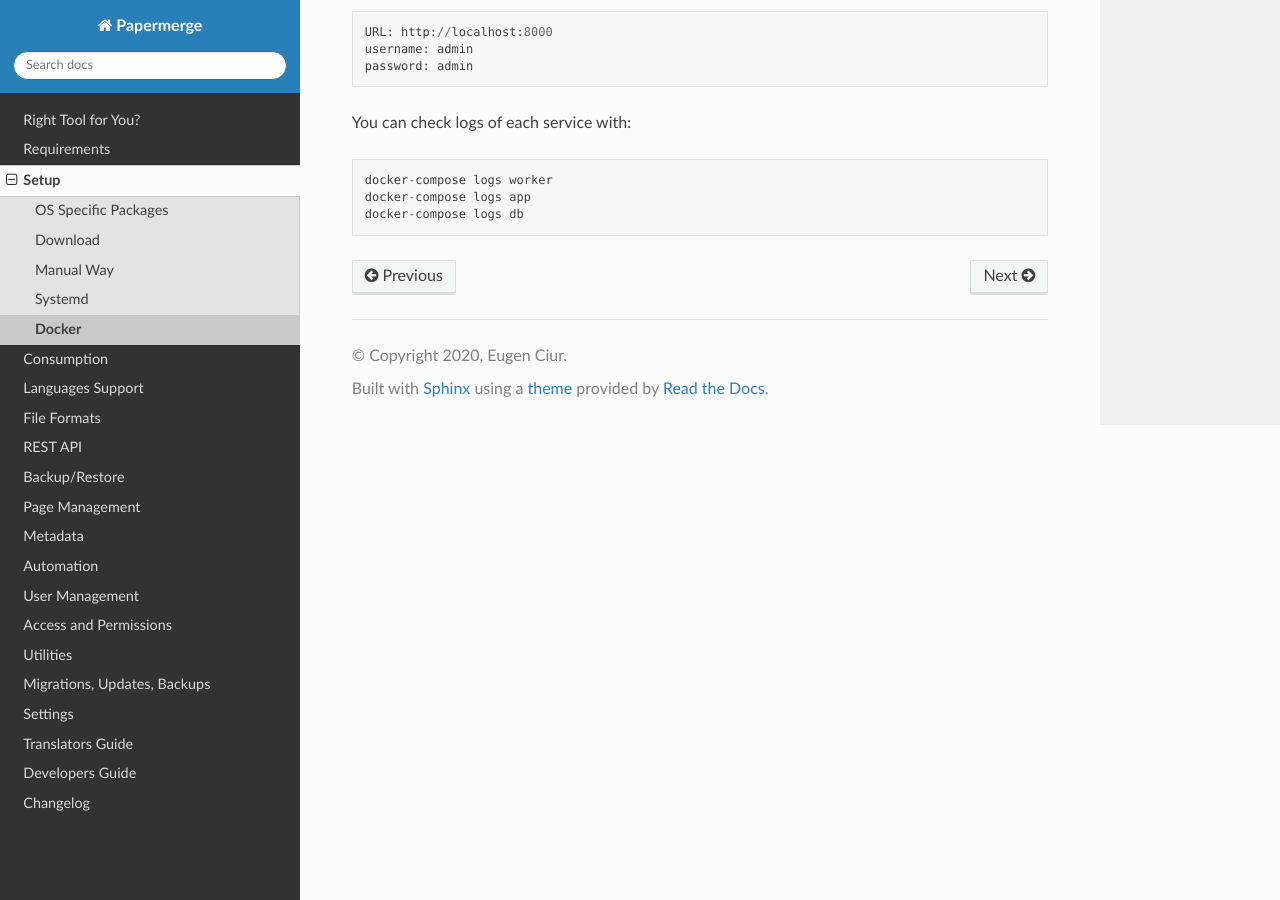
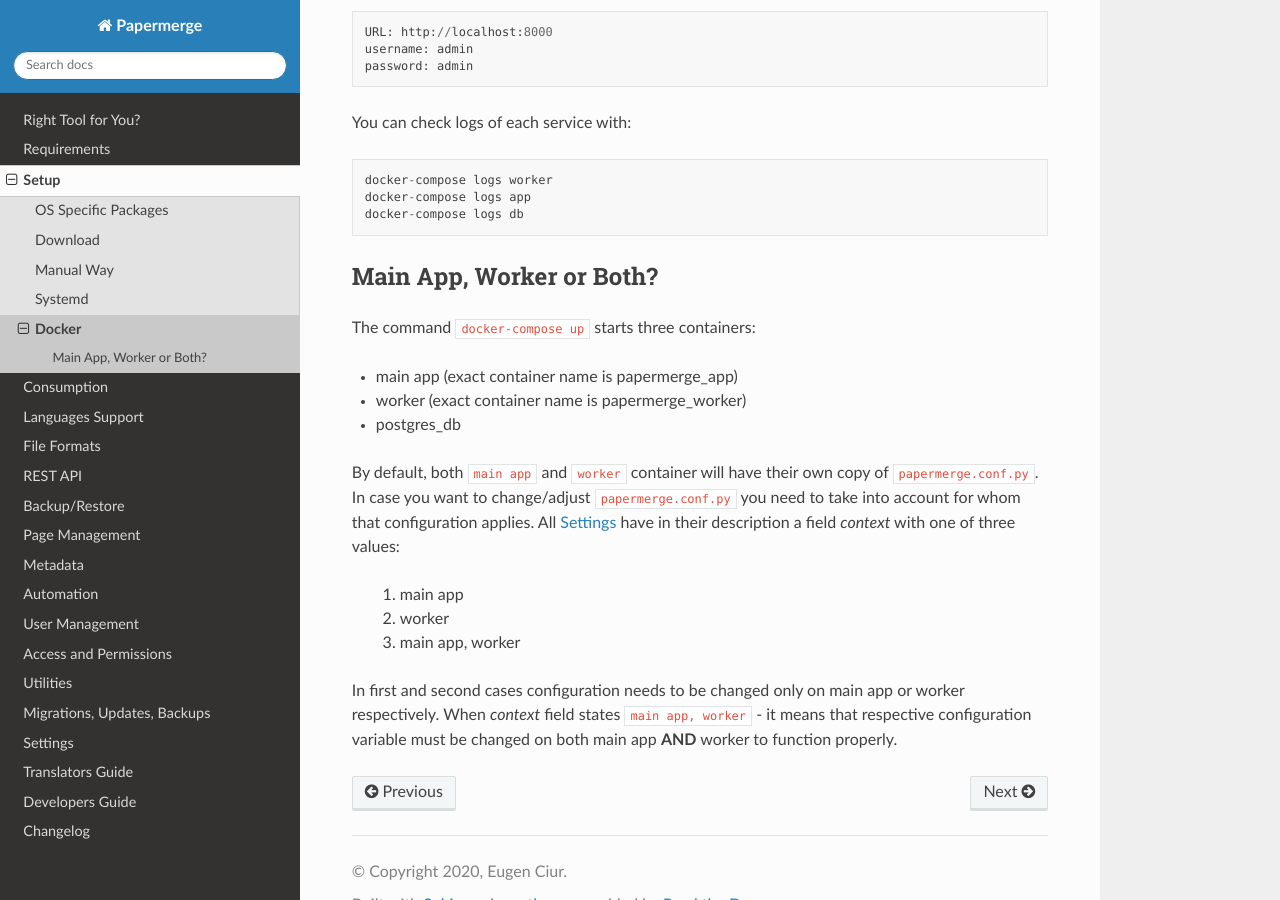
Before and after one commit to ciur/papermerge, a Sphinx documentation site: the page built from docs/source/setup/docker.rst, in a window 1280 px wide and 900 px high, scrolled down 706 px. Built offline with Sphinx 7.4.7 and the Read the Docs theme 2.0.0, drawn with Linux system fonts in a browser that asks for light colours.

Commit message:
Docker setup now mentions configurations settings field

```diff
--- a/docs/source/settings.rst
+++ b/docs/source/settings.rst
@@ -1,3 +1,5 @@
+.. _settings:
+
 Settings
 =========
 
--- a/docs/source/setup/docker.rst
+++ b/docs/source/setup/docker.rst
@@ -33,3 +33,27 @@
     docker-compose logs worker
     docker-compose logs app
     docker-compose logs db
+
+
+Main App, Worker or Both?
+===========================
+
+The command ``docker-compose up`` starts three containers:
+
+* main app (exact container name is papermerge_app)
+* worker (exact container name is papermerge_worker)
+* postgres_db
+
+By default, both ``main app`` and ``worker`` container will have their own
+copy of ``papermerge.conf.py``. In case you want to change/adjust ``papermerge.conf.py``
+you need to take into account for whom that configuration applies.
+All :ref:`settings` have in their description a field *context* with one of three values:
+
+    1. main app
+    2. worker
+    3. main app, worker
+
+In first and second cases configuration needs to be changed only on main app or
+worker respectively. When *context* field states ``main app, worker`` - it
+means that respective configuration variable must be changed on both main app
+**AND** worker to function properly.
```
